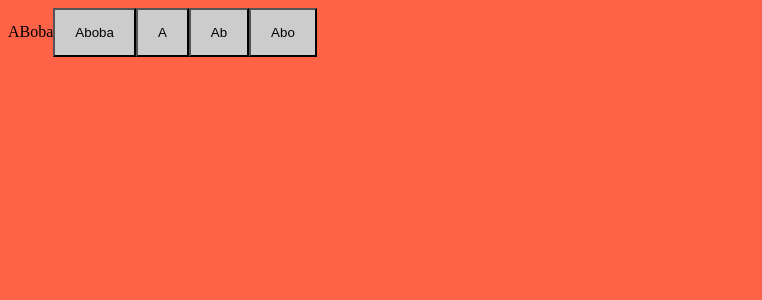
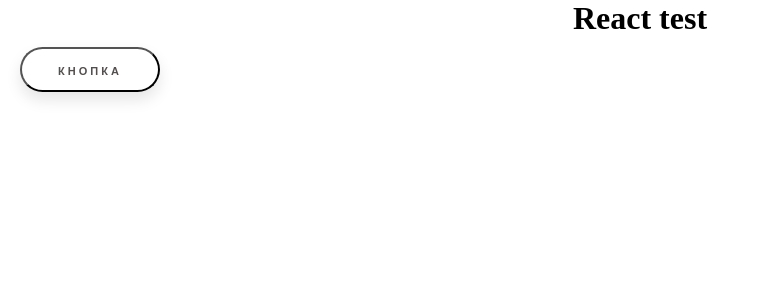
Before and after one commit to Jsm359/test, a React app: page / in a window 1280 px wide. Shown: the top 300 px of the page, without its empty margins (0-762 px from the left). Built offline with nearby package versions, Linux system fonts and the light colour scheme; the HTML template or start-up script is replaced by a standard one.

Commit message:
button styles

```diff
--- a/package.json
+++ b/package.json
@@ -33,6 +33,8 @@
   "dependencies": {
     "postcss": "^8.3.0",
     "react": "^17.0.2",
-    "react-dom": "^17.0.2"
+    "react-dom": "^17.0.2",
+    "react-icon": "^1.0.0",
+    "react-router-dom": "^5.2.0"
   }
 }
--- /dev/null
+++ b/src/App.css
@@ -0,0 +1,5 @@
+*{
+   box-sizing: border-box;
+   margin: 0;
+   padding: 0;
+}
--- /dev/null
+++ b/src/App.js
@@ -0,0 +1,15 @@
+import React from 'react'
+import { Button } from './components/button/button'
+import './components/index.css'
+
+
+function App() {
+   return (
+      <div>
+         <h1 className="title">React test</h1>
+         <Button label="Кнопка" />
+      </div>
+   )
+}
+
+export default App
--- a/src/components/button/button.css
+++ b/src/components/button/button.css
@@ -1,5 +1,26 @@
-.button{
-   background: #ccc;
-   padding: 15px 20px;
+.button {
+   display: inline-block;
+   text-decoration: none;
+   width: 140px;
+   height: 45px;
+   line-height: 45px;
+   border-radius: 45px;
+   margin: 10px 20px;
+   font-family: 'Montserrat', sans-serif;
+   font-size: 11px;
+   text-transform: uppercase;
+   text-align: center;
+   letter-spacing: 3px;
+   font-weight: 600;
+   color: #524f4e;
+   background: white;
+   box-shadow: 0 8px 15px rgba(0, 0, 0, .1);
+   transition: .3s;
+ }
 
+ .button:hover {
+   background: #2EE59D;
+   box-shadow: 0 15px 20px rgba(46, 229, 157, .4);
+   color: white;
+   transform: translateY(-7px);
 }
--- a/src/components/button/button.js
+++ b/src/components/button/button.js
@@ -1,8 +1,7 @@
-import React from 'react';
+import React from 'react'
 import './button.css'
 
-
-export const Button = (props) => {
+export const Button = (props) =>{
    return(
       <button className="button">{props.label}</button>
    )
--- /dev/null
+++ b/src/components/index.css
@@ -0,0 +1,4 @@
+.title{
+   display: flex;
+   justify-content: center;
+}
--- a/src/index.js
+++ b/src/index.js
@@ -1,21 +1,8 @@
 import React from 'react';
-import './style.css'
+import './App.css'
 import ReactDOM from 'react-dom'
-import {Button} from './components/button/button'
+import App from './App'
 
-const App = () =>{
-   return (
-      <div>
-         ABoba
-         <Button label="Aboba" />
-         <Button label="A" />
-         <Button label="Ab" />
-         <Button label="Abo" />
 
-      </div>
-
-   )
-}
-
-const domContainer = document.querySelector('#app');
+const domContainer = document.querySelector('#test');
 ReactDOM.render(<App />, domContainer);
--- a/src/style.css
+++ /dev/null
@@ -1,3 +0,0 @@
-body{
-   background-color: tomato;
-}
```
Also changed, not shown: 3 other files (tests, documents, lock files or other folders).
